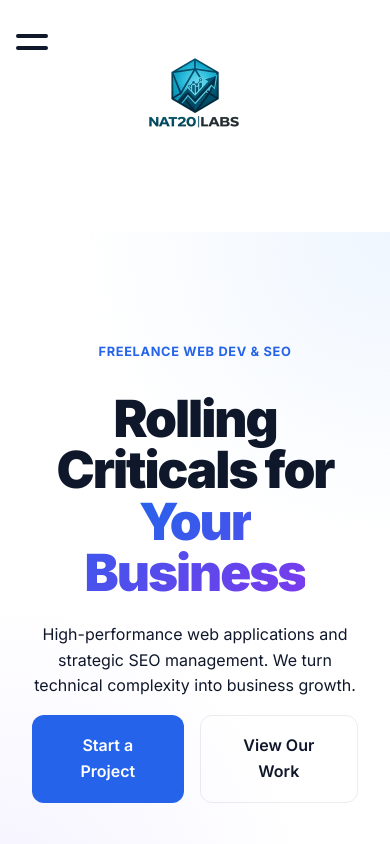
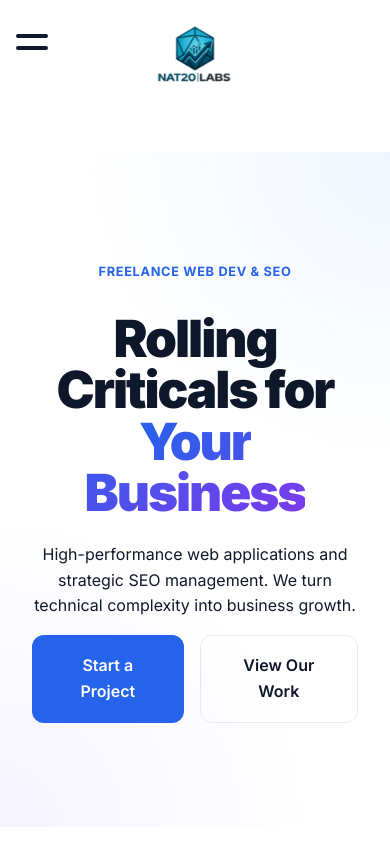
Before and after one commit to The-RavenKing/Nat20labs-site, a React (Vite) app: page / in a window 390 px wide. Shown: the top 844 px of the page. Built offline with nearby package versions, Linux system fonts and the light colour scheme.

Commit message:
UI: Reduced vertical gap by shortening navbar and adjusting hero padding

```diff
--- a/index.html
+++ b/index.html
@@ -72,7 +72,7 @@
       footer { padding: 6rem 0; border-top: 1px solid var(--border); text-align: center; }
 
       @media (max-width: 768px) {
-        .navbar { height: 200px; }
+        .navbar { height: 120px !important; }
         .menu-btn { top: 20px !important; left: 1rem !important; }
         .hero-title { font-size: 3.2rem; }
         .section { padding: 5rem 0; }
--- a/src/App.css
+++ b/src/App.css
@@ -131,7 +131,7 @@ footer {
 /* Navbar Enhancements */
 .navbar {
   position: relative !important;
-  height: 200px !important;
+  height: 160px !important;
   display: flex !important;
   align-items: center !important;
   justify-content: center !important;
@@ -140,7 +140,7 @@ footer {
   backdrop-filter: none !important;
   box-shadow: none !important;
   z-index: 1100;
-  margin-bottom: 2rem;
+  margin-bottom: 0 !important;
 }
 
 .navbar .logo {
@@ -229,6 +229,10 @@ footer {
     display: none;
   }
 
+  .navbar {
+    height: 120px !important;
+  }
+
   .navbar .logo {
     font-size: 1.1rem;
   }
--- a/src/App.tsx
+++ b/src/App.tsx
@@ -49,7 +49,7 @@ function App() {
               alt="Nat 20 Labs"
               width="800"
               height="200"
-              style={{ height: '200px', width: 'auto', display: 'block', flexShrink: 0 }}
+              style={{ height: '160px', width: 'auto', display: 'block', flexShrink: 0 }}
             />
           </a>
         </nav>
```
